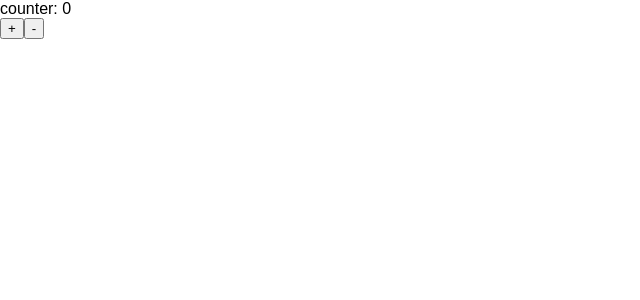
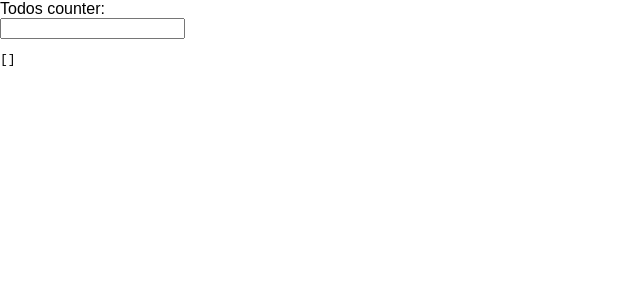
Before and after one commit to Dmitry16/react-hooks, a React (Create React App) app: page / in a window 1280 px wide. Shown: the top 300 px of the page, without its empty margins (0-640 px from the left). Built offline with nearby package versions, Linux system fonts and the light colour scheme.

Commit message:
useReducer_todos

```diff
--- a/src/App.js
+++ b/src/App.js
@@ -1,4 +1,4 @@
-import React, { useReducer } from 'react';
+import React, { useReducer, useState } from 'react';
 
 function reducer(state, action) {
 
@@ -15,13 +15,20 @@ function reducer(state, action) {
 
 const App = () => {
 
-  const [counter, dispatch] = useReducer(reducer, 0);
+  const [{ todos }, dispatch] = useReducer( reducer, {todos: []} );
+  const [text, setText] = useState("");
+
+  console.log('todos::', todos)
 
   return (
     <div>
-      <div>counter: { counter }</div>
-      <button onClick={() => dispatch({ type: 'increment' })}>+</button>
-      <button onClick={() => dispatch({ type: 'decrement' })}>-</button>
+      <div>Todos counter: { }</div>
+      <form>
+        <input type="text" value={text} onChange={ e => e.target.value }/>
+      </form>
+      <pre>
+        { JSON.stringify(todos, null, 2) }
+      </pre>
     </div>
   )
 }
```
